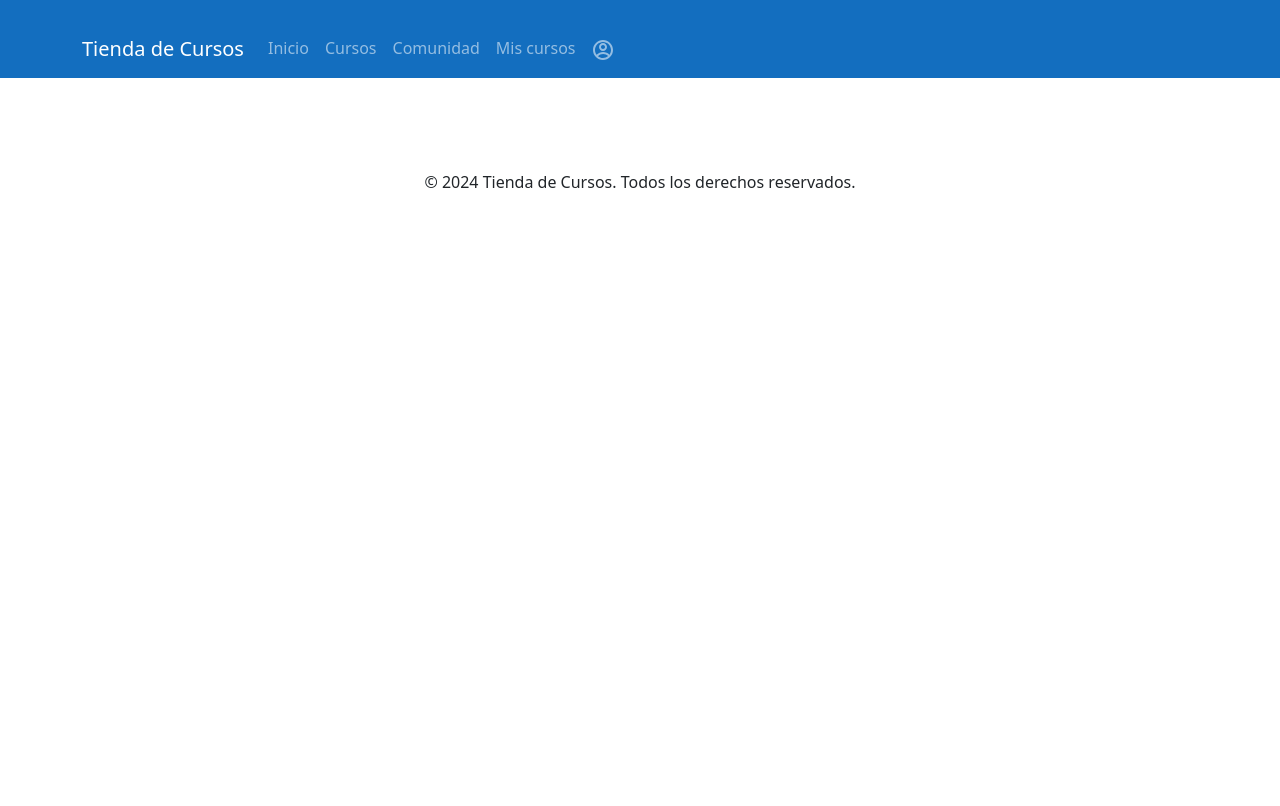
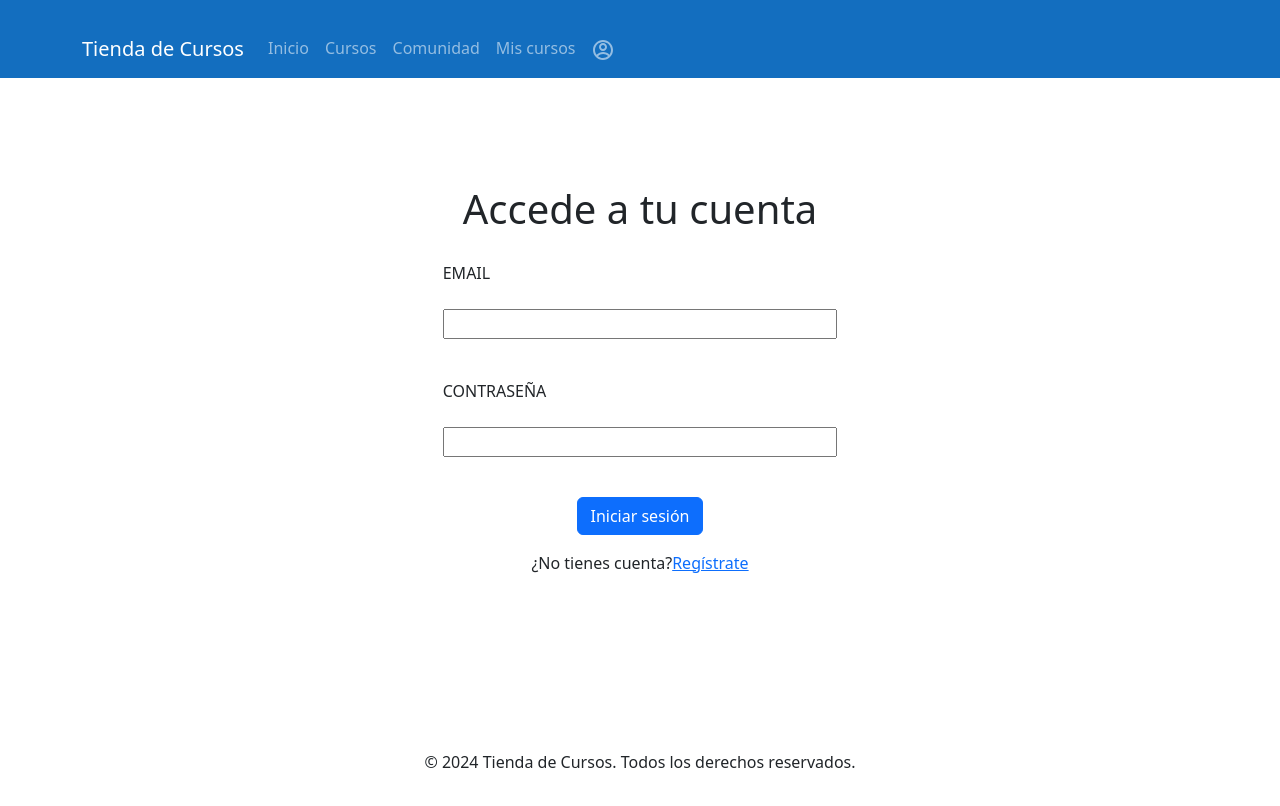
Before and after one commit to DamGM/TIENDA_CURSOS_FRONT, a React (Create React App) app: page /login in a window 1280 px wide. Shown: the top 806 px of the page. Built offline with nearby package versions, Linux system fonts and the light colour scheme.

Commit message:
login y registro

```diff
--- a/src/App.js
+++ b/src/App.js
@@ -4,6 +4,8 @@ import './App.css';
 import NavBar from './components/NavBar';
 import Footer from './components/Footer';
 import Inicio from './pages/Inicio';
+import Login from './pages/Login';
+import Registro from './pages/Registro';
 
 
 
@@ -14,6 +16,8 @@ function App() {
         <NavBar />
         <Routes>
           <Route path="/" element={<Inicio />} />
+          <Route path="/login" element={<Login/>} />
+          <Route path="/registro" element={<Registro/>} />
         </Routes>
         <Footer />
       </div>
--- a/src/pages/Login.js
+++ b/src/pages/Login.js
@@ -0,0 +1,81 @@
+import { useState } from 'react';
+import { Container } from 'react-bootstrap';
+import { Link } from 'react-router-dom';
+import { login, getUserData } from '../services/api';
+
+function Login() {
+  const [token, setToken] = useState(null);
+  const [user, setUser] = useState(null);
+  const [email, setEmail] = useState('');
+  const [password, setPassword] = useState('');
+
+
+  const handleLogin = async (event) => {
+    event.preventDefault();
+    try {
+      const token = await login(email, password);
+      setToken(token);
+      localStorage.setItem('token', token);
+      fetchUserData(token);
+    } catch (error) {
+      console.error('Error al iniciar sesión:', error);
+    }
+  };
+
+  const fetchUserData = async (token) => {
+    try {
+      const userData = await getUserData(token);
+      setUser(userData);
+    } catch (error) {
+      console.error('Error al obtener datos del usuario:', error);
+    }
+  };
+
+  return (
+    <Container className="d-flex align-items-center justify-content-center" style={{ minHeight: '70vh' }}>
+    <div>
+      {token ? (
+        <div>
+          <h1 >Bienvenido, {user && user.name}!</h1>
+        </div>
+      ) : (
+        <div>
+          <h1 style={{ padding: '20px' }}>Accede a tu cuenta</h1>
+          <form>
+          <div className="mb-3" style={{ textAlign: 'left' }} >
+            <label  htmlFor="email" className="form-label" >EMAIL</label>
+            </div>
+            <div className="mb-3">
+            <input
+              type="email"
+              value={email}
+              onChange={(e) => setEmail(e.target.value)}
+              style={{ width: '100%' }}
+            />
+            </div>
+            <br />
+            <div className="mb-3" style={{ textAlign: 'left' }} >
+            <label htmlFor="password" className="form-label">CONTRASEÑA</label>
+            </div>
+            <div className="mb-3">
+            <input
+              type="password"
+              value={password}
+              onChange={(e) => setPassword(e.target.value)}
+              style={{ width: '100%' }}
+            />
+            </div>
+            <br />
+            <button type="submit" className="btn btn-primary" onClick={(e) => handleLogin(e)}>Iniciar sesión</button>
+          </form>
+          <p className="mt-3">
+            ¿No tienes cuenta?<Link to="/registro">Regístrate</Link>
+          </p>
+        </div>
+      )}
+    </div>
+    </Container>
+  );
+}
+
+export default Login;
--- a/src/pages/Registro.js
+++ b/src/pages/Registro.js
@@ -0,0 +1,92 @@
+import { useState } from 'react';
+import { Link } from 'react-router-dom';
+import { register, getUserData } from '../services/api';
+import { Container } from 'react-bootstrap';
+
+function Registro() {
+
+  const [user, setUser] = useState(null);
+  const [email, setEmail] = useState('');
+  const [password, setPassword] = useState('');
+  const [name, setName] = useState('');
+
+  const handleRegister = async (event) => {
+    event.preventDefault();
+    try {
+      const token = await register(email, password, name);
+      localStorage.setItem('token', token);
+      fetchUserData(token);
+    } catch (error) {
+      console.error('Error al registrar:', error);
+    }
+  };
+
+  const fetchUserData = async (token) => {
+    try {
+      const userData = await getUserData(token);
+      setUser(userData);
+    }
+    catch (error) {
+    console.error('Error al obtener datos del usuario:', error);
+  }
+  };
+
+  return (
+    <Container className="d-flex align-items-center justify-content-center" style={{ minHeight: '70vh' }}>
+        <div>
+          <h1 style={{ padding: '20px' }}>Crea tu cuenta</h1>
+          <p>
+            ¿Ya tienes cuenta? <Link to="/login">Accede</Link>
+          </p>
+          <form>
+          <div className="mb-3" style={{ textAlign: 'left' }} >
+          <label htmlFor="name" className="form-label">NOMBRE</label>
+          </div>
+          <div className="mb-3">
+            <input
+              type="text"
+              value={name}
+              onChange={(e) => setName(e.target.value)}
+              style={{ width: '100%' }}
+            />
+            </div>
+            <br />
+            <div className="mb-3" style={{ textAlign: 'left' }} >
+            <label htmlFor="email" className="form-label">EMAIL</label>
+            </div>
+            <div className="mb-3">
+            <input
+              type="email"
+              value={email}
+              onChange={(e) => setEmail(e.target.value)}
+              style={{ width: '100%' }}
+            />
+            </div>
+            <br />
+            <div className="mb-3" style={{ textAlign: 'left' }} >
+            <label htmlFor="password" className="form-label">CONTRASEÑA</label>
+            </div>
+            <div className="mb-3">
+            <input
+              type="password"
+              value={password}
+              onChange={(e) => setPassword(e.target.value)}
+              style={{ width: '100%' }}
+            />
+            </div>
+            <br />
+            <button type="submit" className="btn btn-primary " onClick={(e) => handleRegister(e)}>Registrarse</button>
+          </form>
+          {user && (
+        <div>
+          <h2>Bienvenido, {user.name}!</h2>
+          <p>Email: {user.email}</p>
+
+        </div>
+         )}
+        </div>
+        </Container>
+      )
+    }
+
+export default Registro;
--- /dev/null
+++ b/src/services/api.js
@@ -0,0 +1,49 @@
+import axios from 'axios';
+
+const api = axios.create({
+  baseURL: 'http://localhost:5001/api',
+});
+
+export const login = async (email, password) => {
+  try {
+    const response = await api.post('/auth/login', { email, password });
+    return response.data.token;
+  } catch (error) {
+    console.error(error);
+  }
+};
+
+export const register = async (email, password, name) => {
+  try {
+    const response = await api.post('/auth/register', { email, password, name });
+    return response.data.token;
+  } catch (error) {
+    console.error(error);
+  }
+};
+export const getUserData = async (token) => {
+    try {
+      const response = await api.get('/user', {
+        headers: {
+          Authorization: `Bearer ${token}`,
+        },
+      });
+      return response.data;
+    } catch (error) {
+      console.error(error);
+      throw error;
+    }
+  };
+
+export const getCourses = async (token) => {
+  try {
+    const response = await api.get('/courses', {
+      headers: {
+        Authorization: `Bearer ${token}`,
+      },
+    });
+    return response.data;
+  } catch (error) {
+    console.error(error);
+  }
+};
```
